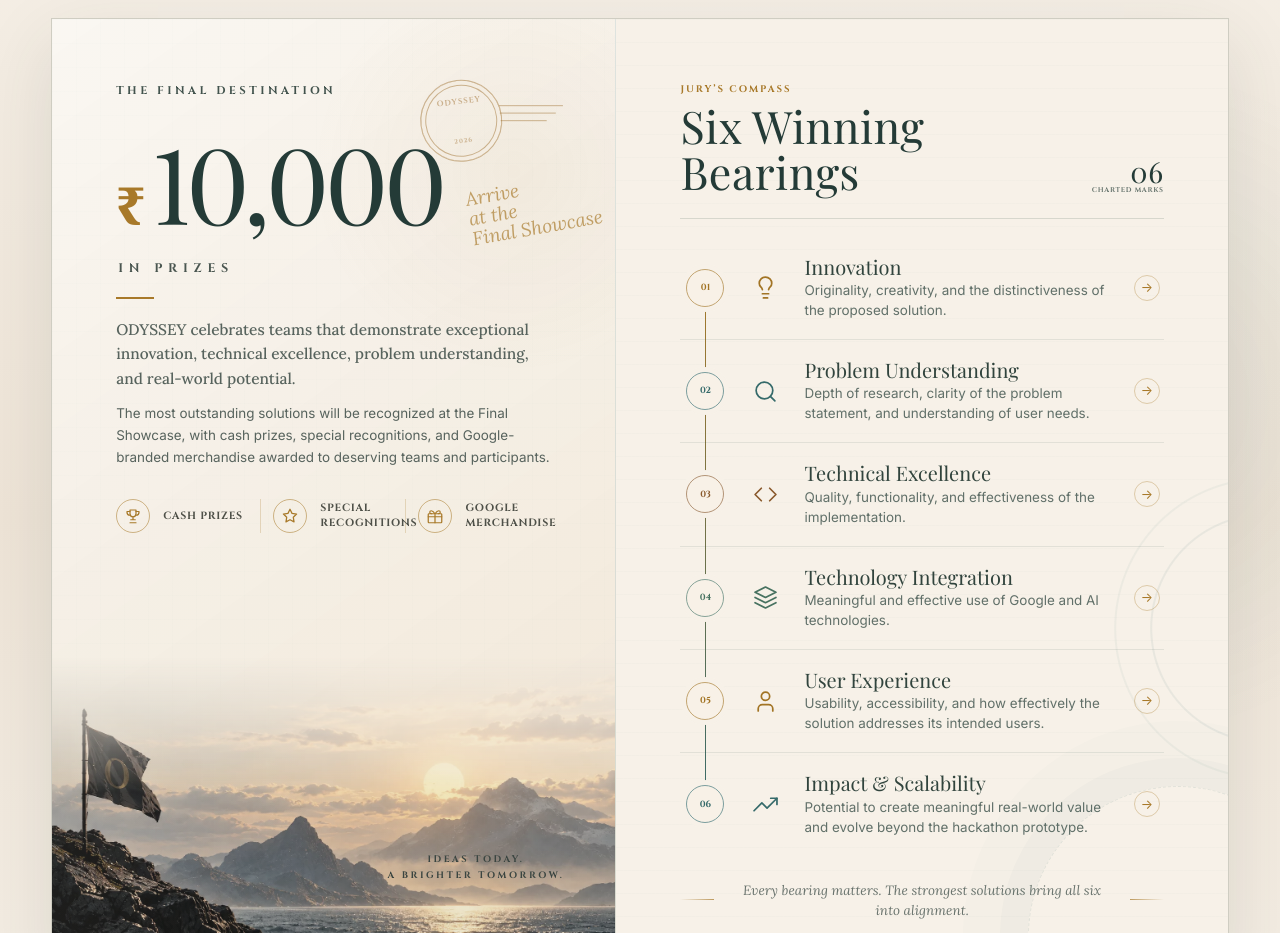
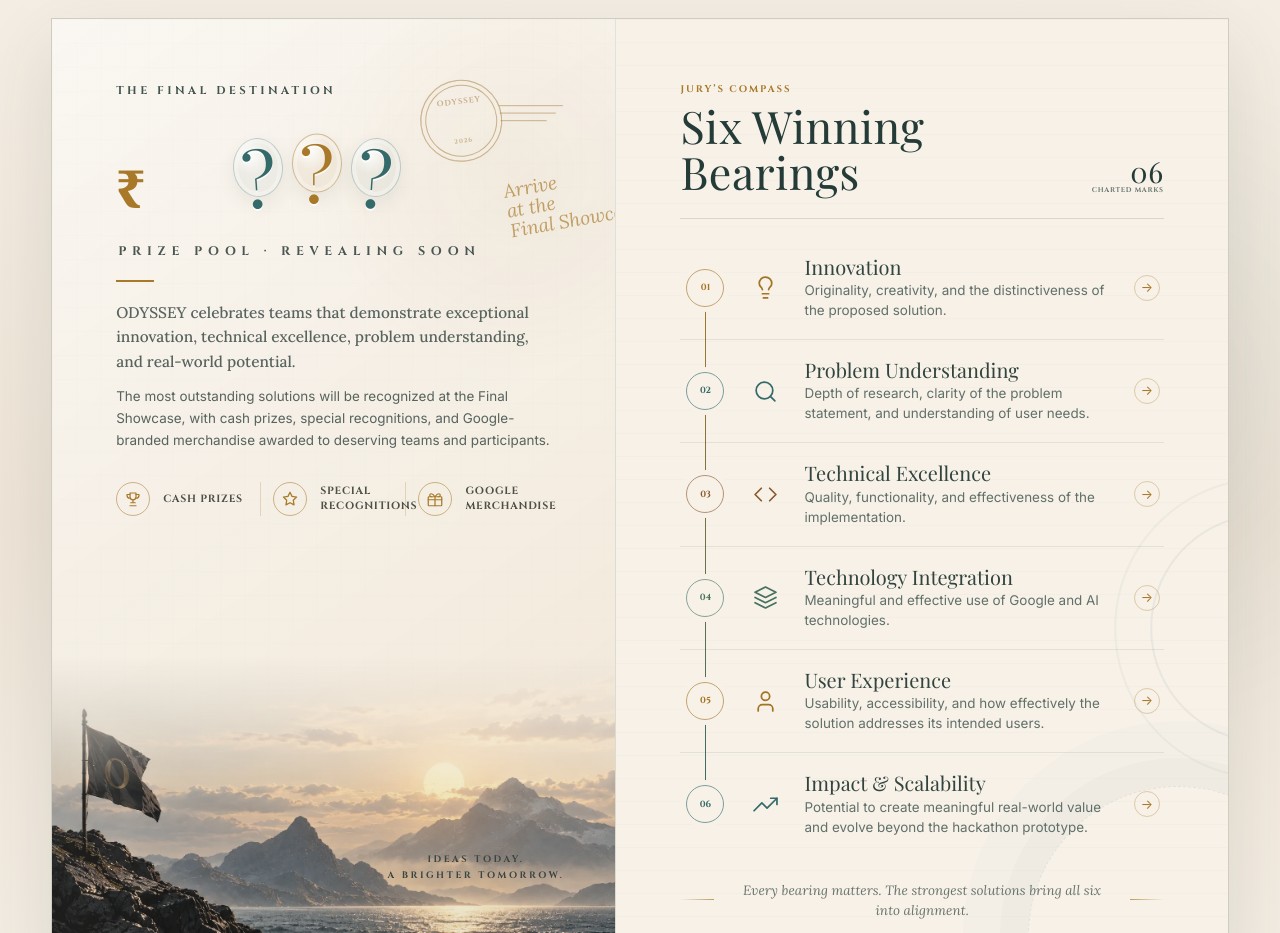
Before and after one commit to sarin-ms/odyssey, a Next.js app: page / in a window 1280 px wide. Shown: the part 2920-3853 px from the top of the page. Built offline with nearby package versions, Linux system fonts and the light colour scheme; a web font is replaced by a local one.

Commit message:
feat: update event details and conceal prize amount

```diff
--- a/app/compoenents/faq/FAQ.jsx
+++ b/app/compoenents/faq/FAQ.jsx
@@ -17,7 +17,7 @@ const FAQS = [
     question: "What is the team size and theme?",
     answer: (
       <p>
-        Teams can have 1–4 members. ODYSSEY follows an open-theme format,
+        Teams can have 2–4 members. ODYSSEY follows an open-theme format,
         allowing participants to work on problems across software, hardware,
         AI, and emerging technologies.
       </p>
--- a/app/compoenents/prizepool/Prizepool.jsx
+++ b/app/compoenents/prizepool/Prizepool.jsx
@@ -190,16 +190,24 @@ export default function Prizepool() {
                 <h2
                   className={styles.prizeAmount}
                   id="prize-title"
-                  aria-label="10,000 Indian rupees in prizes"
+                  aria-label="Prize pool amount will be revealed soon"
                 >
                   <span className={styles.currency} aria-hidden="true">
                     ₹
                   </span>
-                  <span className={styles.amount} aria-hidden="true">
-                    10,000
+                  <span
+                    className={`${styles.amount} ${styles.mysteryAmount}`}
+                    aria-hidden="true"
+                  >
+                    <span>?</span>
+                    <span>?</span>
+                    <span>?</span>
                   </span>
-                  <span className={styles.amountLabel} aria-hidden="true">
-                    IN PRIZES
+                  <span
+                    className={`${styles.amountLabel} ${styles.mysteryLabel}`}
+                    aria-hidden="true"
+                  >
+                    PRIZE POOL · REVEALING SOON
                   </span>
                 </h2>
 
--- a/app/compoenents/prizepool/Prizepool.module.css
+++ b/app/compoenents/prizepool/Prizepool.module.css
@@ -198,6 +198,54 @@
   line-height: 0.82;
   letter-spacing: -0.045em;
   font-variant-numeric: lining-nums tabular-nums;
+}
+
+.mysteryAmount {
+  display: inline-flex;
+  align-items: center;
+  gap: clamp(4px, 0.7vw, 9px);
+  letter-spacing: 0;
+}
+
+.mysteryAmount span {
+  display: grid;
+  width: 0.66em;
+  height: 0.78em;
+  place-items: center;
+  border: 1px solid rgba(53, 106, 106, 0.24);
+  border-radius: 50%;
+  color: var(--prize-sea);
+  background:
+    radial-gradient(circle at 35% 28%, rgba(255, 255, 255, 0.86), transparent 38%),
+    rgba(53, 106, 106, 0.055);
+  box-shadow:
+    inset 0 0 0 4px rgba(255, 255, 255, 0.3),
+    0 7px 18px rgba(47, 73, 65, 0.08);
+  font-size: 0.72em;
+  line-height: 1;
+  text-shadow: 0 2px 0 rgba(255, 255, 255, 0.75);
+}
+
+.mysteryAmount span:first-child {
+  transform: rotate(-4deg);
+}
+
+.mysteryAmount span:nth-child(2) {
+  border-color: rgba(168, 121, 41, 0.42);
+  color: var(--prize-gold);
+  background:
+    radial-gradient(circle at 35% 28%, rgba(255, 255, 255, 0.88), transparent 38%),
+    rgba(168, 121, 41, 0.08);
+  transform: translateY(-0.06em);
+}
+
+.mysteryAmount span:last-child {
+  transform: rotate(4deg);
+}
+
+.mysteryLabel {
+  letter-spacing: 0.28em;
+  white-space: nowrap;
 }
 
 .amountLabel {
```
